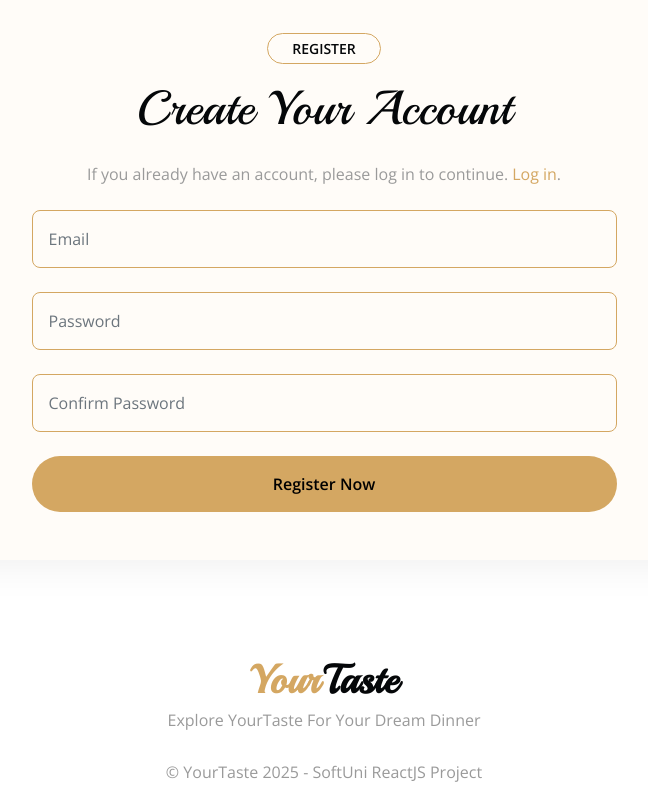
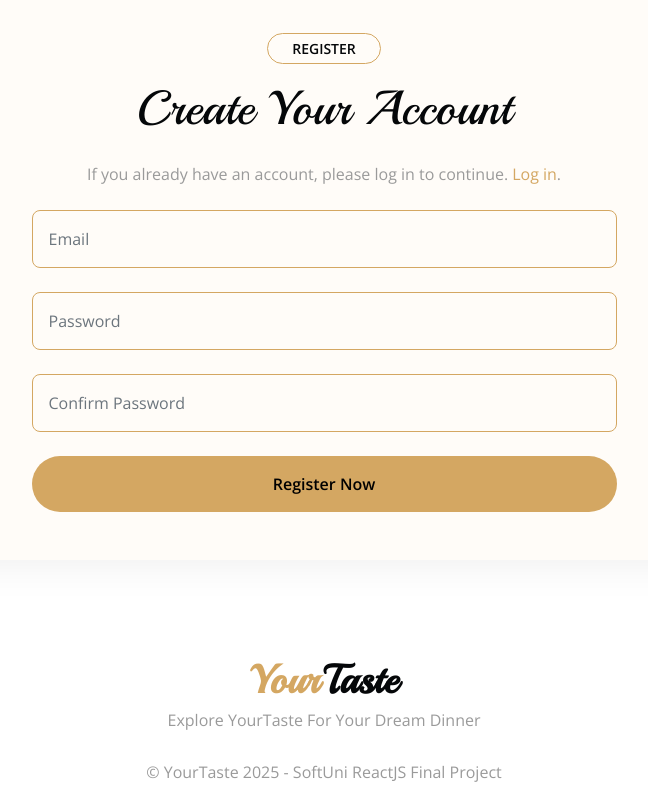
Before and after one commit to NikolVasileva/recipes-reactjs, a React (Vite) app in the folder client/: page /register in a window 1280 px wide. Shown: the part 234-1034 px from the top of the page, without its empty margins (316-964 px from the left). Built offline with nearby package versions, Linux system fonts and the light colour scheme.

Commit message:
update footer

```diff
--- a/client/src/components/footer/Footer.jsx
+++ b/client/src/components/footer/Footer.jsx
@@ -10,7 +10,7 @@ export default function Footer() {
                             <h1 className="text-primary fw-bold mb-0">Your<span className="text-dark">Taste</span> </h1>
                         </NavLink>
                         <p className="lh-lg mb-4">Explore YourTaste For Your Dream Dinner</p>
-                        <p className="uppercase color-2 fs-text-16">© YourTaste 2025 - SoftUni ReactJS Project</p>
+                        <p className="uppercase color-2 fs-text-16">© YourTaste 2025 - SoftUni ReactJS Final Project</p>
                     </div>
                 </div>
             </div>
```
